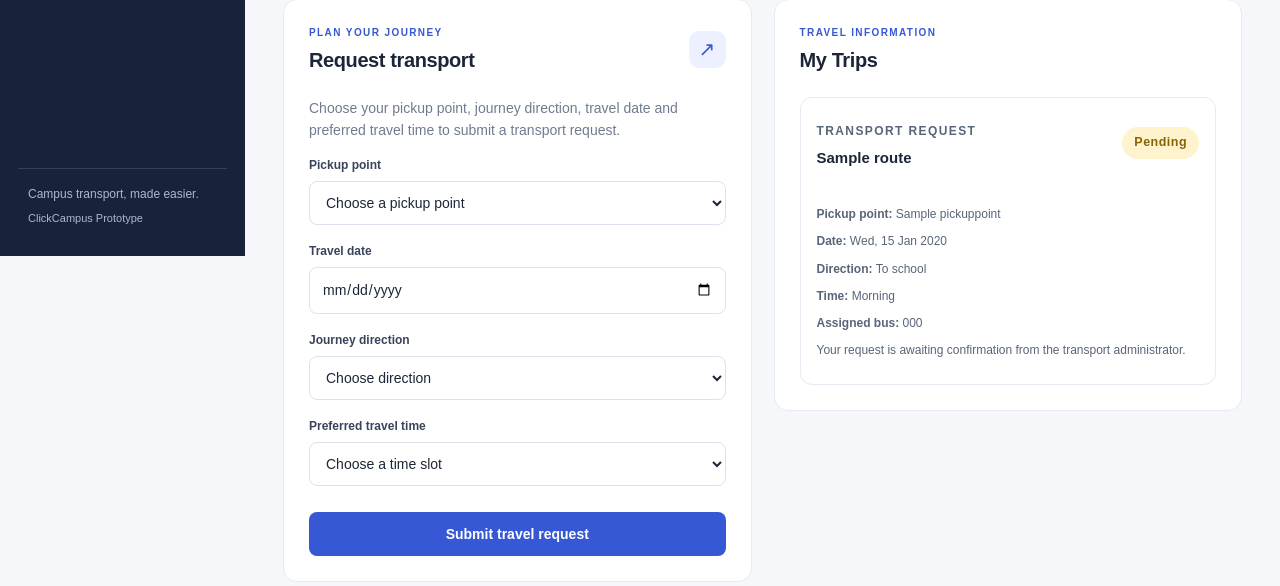
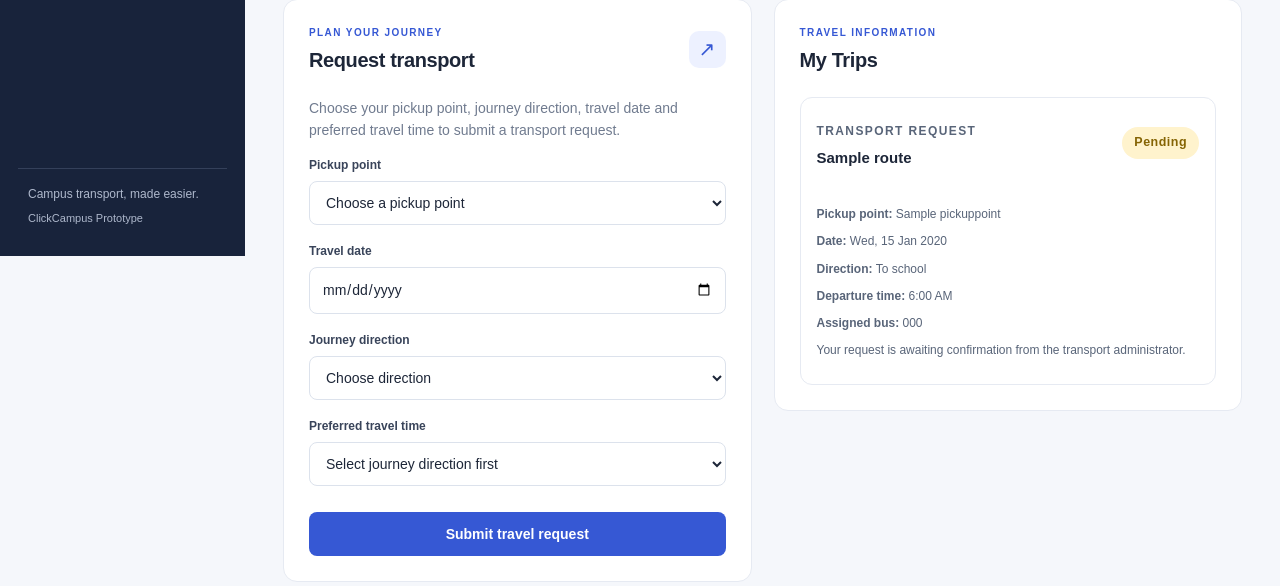
Before and after one commit to iisika/ClickCampus, a Django app: page / in a window 1280 px wide. Shown: the part 544-1130 px from the top of the page. Run offline with Django 5.2, Linux system fonts and the light colour scheme; a user stored in the database is signed in; tables that the repository leaves empty hold one stand-in row (values such as "Sample post").

Commit message:
Checkpoint: working scheduled transport bookings

```diff
--- a/transport/models.py
+++ b/transport/models.py
@@ -1,7 +1,43 @@
+from datetime import time
 
 from django.conf import settings
 from django.db import models
 from django.db.models import Q
+
+
+# Student pickups: designated pickup points -> school
+TO_SCHOOL_DEPARTURE_TIMES = (
+    (time(6, 0), "6:00 AM"),
+    (time(7, 0), "7:00 AM"),
+    (time(9, 30), "9:30 AM"),
+    (time(11, 50), "11:50 AM"),
+    (time(13, 50), "1:50 PM"),
+)
+
+# Student drop-offs: school -> designated destinations
+FROM_SCHOOL_DEPARTURE_TIMES = (
+    (time(11, 0), "11:00 AM"),
+    (time(13, 0), "1:00 PM"),
+    (time(15, 30), "3:30 PM"),
+    (time(17, 30), "5:30 PM"),
+    (time(19, 20), "7:20 PM"),
+    (time(21, 20), "9:20 PM"),
+)
+
+# All allowed departure times, used by the database field.
+ALL_DEPARTURE_TIME_CHOICES = (
+    TO_SCHOOL_DEPARTURE_TIMES + FROM_SCHOOL_DEPARTURE_TIMES
+)
+
+TO_SCHOOL_TIMES = tuple(
+    departure_time for departure_time, label
+    in TO_SCHOOL_DEPARTURE_TIMES
+)
+
+FROM_SCHOOL_TIMES = tuple(
+    departure_time for departure_time, label
+    in FROM_SCHOOL_DEPARTURE_TIMES
+)
 
 
 class Route(models.Model):
@@ -86,6 +122,16 @@ class TravelRequest(models.Model):
         CONFIRMED = "confirmed", "Confirmed"
         CANCELLED = "cancelled", "Cancelled"
 
+    departure_time = models.TimeField(
+    choices=ALL_DEPARTURE_TIME_CHOICES,
+    null=True,
+    blank=True,
+    help_text=(
+        "Exact scheduled departure time. "
+        "Blank for older requests awaiting review."
+        ),
+    )
+
     student = models.ForeignKey(
         settings.AUTH_USER_MODEL,
         on_delete=models.CASCADE,
@@ -116,7 +162,10 @@ class TravelRequest(models.Model):
     time_slot = models.CharField(
         max_length=20,
         choices=TimeSlot.choices,
+        blank=True,
+        default="",
     )
+
     status = models.CharField(
         max_length=20,
         choices=Status.choices,
@@ -125,16 +174,16 @@ class TravelRequest(models.Model):
     requested_at = models.DateTimeField(auto_now_add=True)
 
     class Meta:
-        ordering = ["travel_date", "time_slot"]
+        ordering = ["travel_date", "departure_time"]
         constraints = [
             models.UniqueConstraint(
                 fields=[
                     "student",
                     "travel_date",
                     "direction",
-                    "time_slot",
+                    "departure_time",
                 ],
-                name="unique_student_travel_slot",
+                name="unique_student_departure_time",
             )
         ]
 
--- a/transport/templates/transport/dashboard.html
+++ b/transport/templates/transport/dashboard.html
@@ -228,13 +228,10 @@
                         <option value="from_school">From school</option>
                     </select>
 
-                    <label for="time-slot">Preferred travel time</label>
+                    <label for="departure-time">Preferred travel time</label>
 
-                    <select id="time-slot" name="time_slot" required>
-                        <option value="">Choose a time slot</option>
-                        <option value="morning">Morning</option>
-                        <option value="afternoon">Afternoon</option>
-                        <option value="evening">Evening</option>
+                    <select id="departure-time" name="departure_time" required>
+                        <option value="">Select journey direction first</option>
                     </select>
 
                     {% if user.is_authenticated %}
@@ -275,6 +272,7 @@
 
                 <div id="trip-details" class="trip-list">
 
+
                 {% for trip in my_trips %}
                     <article class="trip-card">
                         <div class="section-heading">
@@ -304,8 +302,15 @@
                         </p>
 
                         <p>
-                                <strong>Time:</strong>
-                                {{ trip.get_time_slot_display }}
+                            <strong>Departure time:</strong>
+                            {% if trip.departure_time %}
+                                {{ trip.departure_time|time:"g:i A" }}
+                            {% else %}
+                                <span class="assignment-note">
+                                    Exact departure time not recorded.
+                                    Please contact the transport administrator.
+                                </span>
+                            {% endif %}
                         </p>
 
                         <p>
@@ -323,15 +328,15 @@
                             </p>
                         {% elif trip.status == "cancelled" %}
                             <p class="assignment-note">
-                                    This booking has been cancelled. Please contact the administrator
-                                    if you need assistance.
+                                This booking has been cancelled. Please contact the
+                                administrator if you need assistance.
                             </p>
                         {% else %}
                             <p class="assignment-note">
-                                    Your request is awaiting confirmation from the transport administrator.
+                                Your request is awaiting confirmation from the
+                                transport administrator.
                             </p>
                         {% endif %}
-
                     </article>
                 {% empty %}
                     <div class="empty-state">
@@ -348,6 +353,7 @@
                         </p>
                     </div>
                 {% endfor %}
+
 
                 </div>
 
@@ -618,6 +624,54 @@
 
             promotionForm.reset();
         });
+
+
+        const directionSelect = document.getElementById("direction");
+        const departureSelect = document.getElementById("departure-time");
+
+        const departureSchedules = {
+            to_school: [
+                { value: "06:00", label: "6:00 AM" },
+                { value: "07:00", label: "7:00 AM" },
+                { value: "09:30", label: "9:30 AM" },
+                { value: "11:50", label: "11:50 AM" },
+                { value: "13:50", label: "1:50 PM" }
+            ],
+            from_school: [
+                { value: "11:00", label: "11:00 AM" },
+                { value: "13:00", label: "1:00 PM" },
+                { value: "15:30", label: "3:30 PM" },
+                { value: "17:30", label: "5:30 PM" },
+                { value: "19:20", label: "7:20 PM" },
+                { value: "21:20", label: "9:20 PM" }
+            ]
+        };
+
+        function updateDepartureTimes() {
+            const direction = directionSelect.value;
+            const times = departureSchedules[direction] || [];
+
+            departureSelect.replaceChildren();
+
+            const placeholder = document.createElement("option");
+            placeholder.value = "";
+            placeholder.textContent = times.length
+                ? "Select departure time"
+                : "Select journey direction first";
+
+            departureSelect.appendChild(placeholder);
+
+            times.forEach((item) => {
+                const option = document.createElement("option");
+                option.value = item.value;
+                option.textContent = item.label;
+                departureSelect.appendChild(option);
+            });
+        }
+
+        directionSelect.addEventListener("change", updateDepartureTimes);
+        updateDepartureTimes();
+
     </script>
 </body>
 </html>
--- a/transport/views.py
+++ b/transport/views.py
@@ -1,7 +1,5 @@
-from django.shortcuts import render
-from .models import Route, PickupPoint, Bus
 
-from datetime import date
+from datetime import date, time
 
 from django.contrib import messages
 from django.contrib.auth.decorators import login_required
@@ -9,8 +7,14 @@ from django.db import IntegrityError, transaction
 from django.shortcuts import render, redirect
 from django.urls import reverse
 
-from .models import Route, PickupPoint, Bus, TravelRequest
-
+from .models import (
+    Route,
+    PickupPoint,
+    Bus,
+    TravelRequest,
+    TO_SCHOOL_TIMES,
+    FROM_SCHOOL_TIMES,
+)
 
 
 def dashboard(request):
@@ -21,7 +25,7 @@ def dashboard(request):
     ).select_related("route")
 
     available_bus_count = Bus.objects.filter(
-        status="available"
+        status=Bus.Status.AVAILABLE
     ).count()
 
     context = {
@@ -50,9 +54,9 @@ def create_travel_request(request):
     pickup_point_id = request.POST.get("pickup_point", "").strip()
     travel_date_text = request.POST.get("travel_date", "").strip()
     direction = request.POST.get("direction", "").strip()
-    time_slot = request.POST.get("time_slot", "").strip()
+    departure_time_text = request.POST.get("departure_time", "").strip()
 
-    # Validate the pickup point.
+    # Validate the pickup point and its route.
     try:
         pickup_point = PickupPoint.objects.select_related("route").get(
             pk=pickup_point_id,
@@ -73,41 +77,56 @@ def create_travel_request(request):
         messages.error(request, "Travel date cannot be in the past.")
         return redirect("transport:dashboard")
 
-    # Validate direction and time slot against the model choices.
+    # Validate the journey direction.
     valid_directions = {
-        choice[0] for choice in TravelRequest._meta
-        .get_field("direction").choices
-    }
-    valid_time_slots = {
-        choice[0] for choice in TravelRequest._meta
-        .get_field("time_slot").choices
+        choice[0]
+        for choice in TravelRequest._meta.get_field("direction").choices
     }
 
     if direction not in valid_directions:
         messages.error(request, "Please choose a valid journey direction.")
         return redirect("transport:dashboard")
 
-    if time_slot not in valid_time_slots:
-        messages.error(request, "Please choose a valid travel time.")
+    # Select the allowed timetable for the chosen direction.
+    if direction == TravelRequest.Direction.TO_SCHOOL:
+        allowed_times = TO_SCHOOL_TIMES
+    else:
+        allowed_times = FROM_SCHOOL_TIMES
+
+    # Parse and validate the exact departure time.
+    try:
+        departure_time = time.fromisoformat(departure_time_text)
+    except (ValueError, TypeError):
+        messages.error(request, "Please choose a valid departure time.")
         return redirect("transport:dashboard")
 
-    # Avoid duplicate requests for the same student, date,
-    # direction, and time slot.
+    if departure_time not in allowed_times:
+        messages.error(
+            request,
+            "That departure time is not available for the selected "
+            "journey direction.",
+        )
+        return redirect("transport:dashboard")
+
+    # Prevent duplicate requests for the same student, date,
+    # direction, and exact departure time.
     duplicate_exists = TravelRequest.objects.filter(
         student=request.user,
         travel_date=travel_date,
         direction=direction,
-        time_slot=time_slot,
+        departure_time=departure_time,
     ).exists()
 
     if duplicate_exists:
         messages.error(
             request,
             "You already have a request for that date, direction, "
-            "and time slot."
+            "and departure time.",
         )
         return redirect("transport:dashboard")
 
+    # Save the request while retaining the legacy time_slot field
+    # for compatibility with existing database records.
     try:
         with transaction.atomic():
             TravelRequest.objects.create(
@@ -116,17 +135,22 @@ def create_travel_request(request):
                 pickup_point=pickup_point,
                 travel_date=travel_date,
                 direction=direction,
-                time_slot=time_slot,
+                departure_time=departure_time,
+                time_slot="",
             )
     except IntegrityError:
         messages.error(
             request,
             "This request could not be saved because a matching "
-            "request already exists."
+            "request already exists.",
         )
         return redirect("transport:dashboard")
 
-    messages.success(request, "Your transport request was submitted successfully.")
+    messages.success(
+        request,
+        "Your transport request was submitted successfully.",
+    )
+
     return redirect(
         reverse("transport:dashboard") + "#my-trips"
     )
```
Also changed, not shown: transport/admin.py (+43 -18 lines), transport/migrations/0002_alter_travelrequest_options_and_more.py (added). Lines whose indentation alone changed are shown as unchanged.
